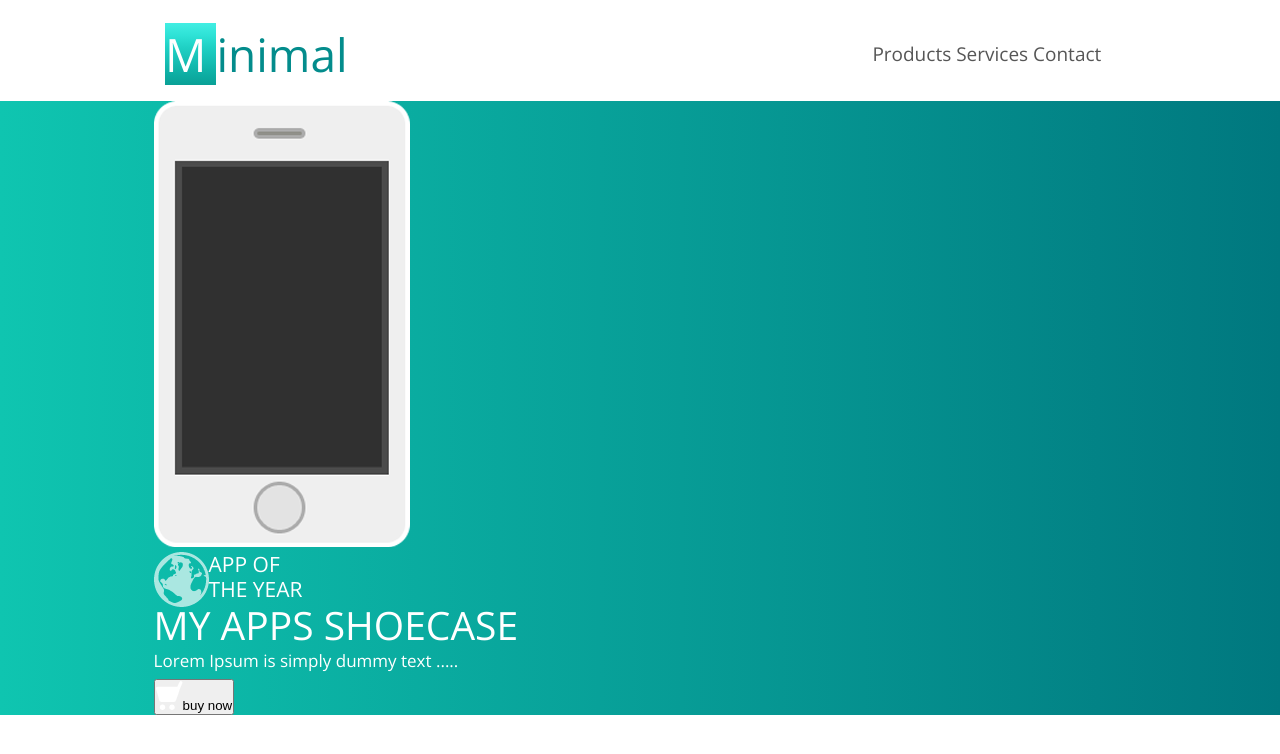
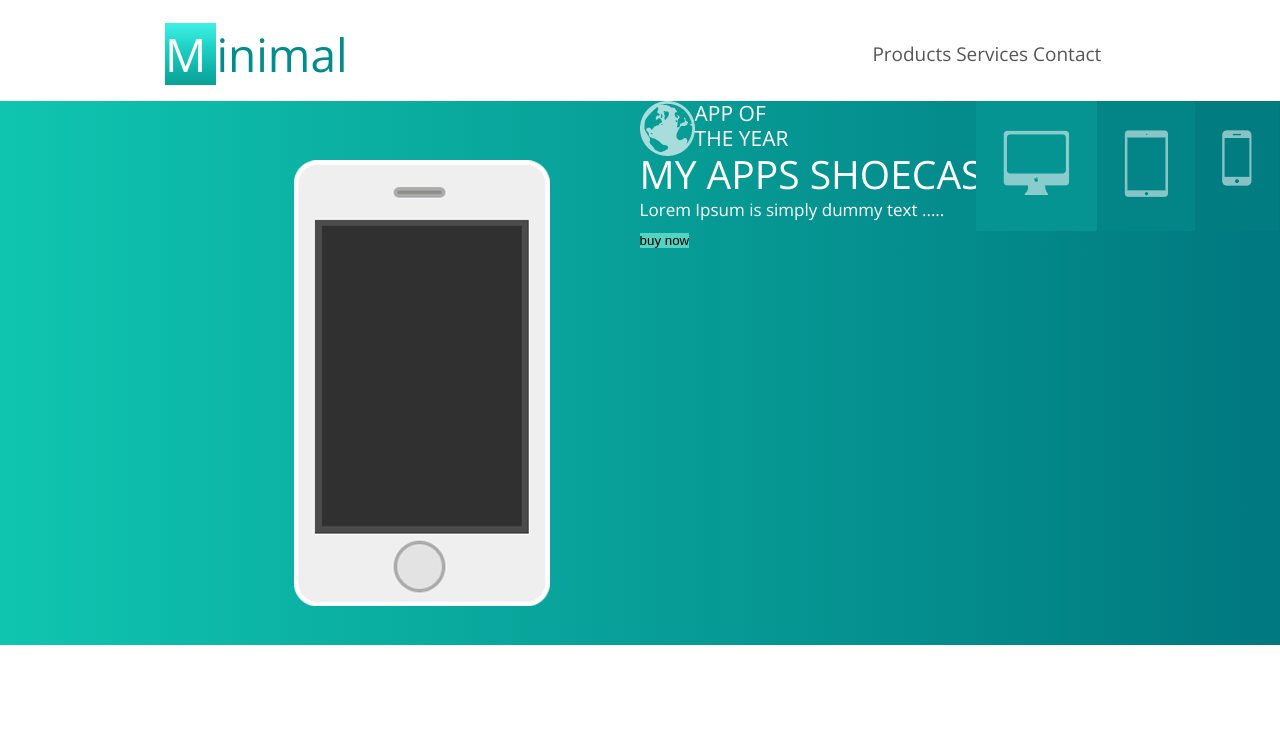
Before and after one commit to viktor1798/template_1, a plain HTML site: page index.html in a window 1280 px wide. Drawn offline with nearby package versions, Linux system fonts and the light colour scheme.

Commit message:
edit banner_block

```diff
--- a/index.html
+++ b/index.html
@@ -25,22 +25,32 @@
 
     <div class="banner">
         <div class="wrapper">
+            <div class="banner_main">
+                <div class="slider">
+                    <div class="block_1"><img src="img/Shape 3.png"></div>
+                    <div class="block_2"><img src="img/Shape 2 (1).png"></div>
+                    <div class="block_3"><img src="img/Shape 1.png"></div>
+                </div>
+                <div class="banner_left">
                     <div class="phone">
                         <img src="img/iphone copy.png" alt="">
                     </div>
+                </div>
+                <div class="banner_right">
                     <div class="app">
                         <img src="img/Shape 2.png" alt="">
                     <p> app of <br> the year</p>
                     </div>
-                <div class="text_banner">
+                    <section class="text_banner">
                         <p class="present">My apps shoecase</p>
                         <p class="present_text">Lorem Ipsum is simply dummy text .....</p>
-                </div>
-                <form>
-                    <p><button><img src="img/Shape 4.png" alt="">buy now</button></p>
+                    </section>
+                    <form class="buy_button">
+                        <button>buy now</button>
                     </form>
                 </div>
-
+            </div>
+        </div>
     </div>
 </main>
 </body>
--- a/style.css
+++ b/style.css
@@ -52,10 +52,12 @@ nav{
     color: #565656;
 }
 
-
-
 .banner{
     background: linear-gradient(to left,#00787f,#0fc5b0 );
+}
+
+.banner_main{
+
     display: flex;
 }
 .app{
@@ -82,15 +84,39 @@ nav{
     font-weight: 300;
 }
 
-.buy{
-    background-color:  #54d3c3;
+
+.slider{
+    display: flex;
+    position: absolute;
+    right:1px ;
+}
+
+
+.block_1{
+    background-color: #059491;
+}
+.block_2{
+    background-color: #038587;
+}
+.block_3{
+    background-color: #017d82;
+}
+
+.block_1 img{
+    padding:29px 27px ;
+}
+.block_2 img{
+    padding:29px 27px ;
+}
+.block_3 img{
+    padding:29px 27px ;
+}
+
+.phone{
+    margin: 59px 90px 34px 140px ;
+}
+
+button {
+    background: #54d3c3;
     border: none;
-    font-size: 21px;
-
-    color: #ffffff;
-    font-weight: 300;
 }
-.buy img{
-    background-color: #259d8e;
-    padding: 13px 9px;
-}
```
Lines whose indentation alone changed are shown as unchanged.
